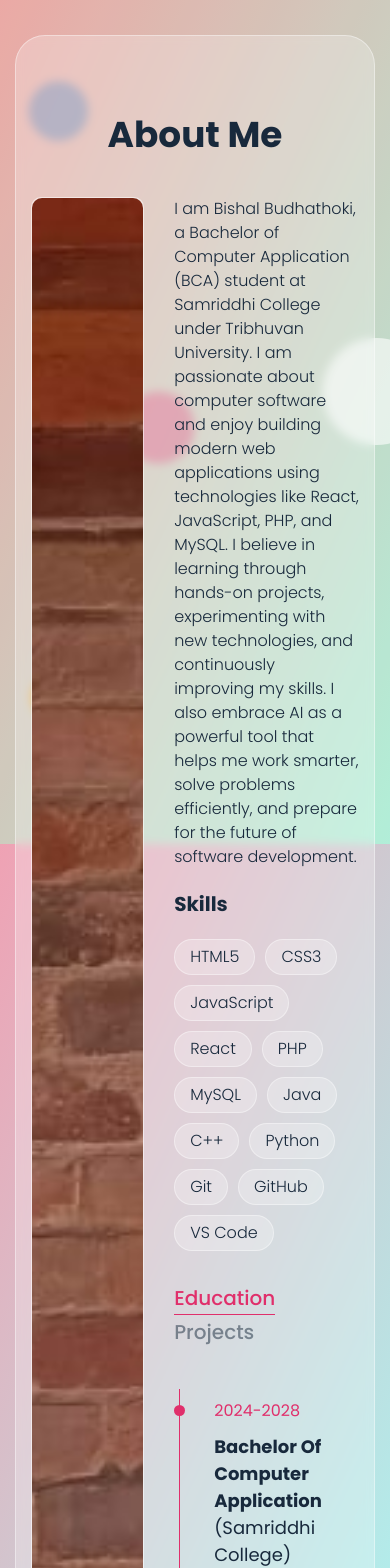
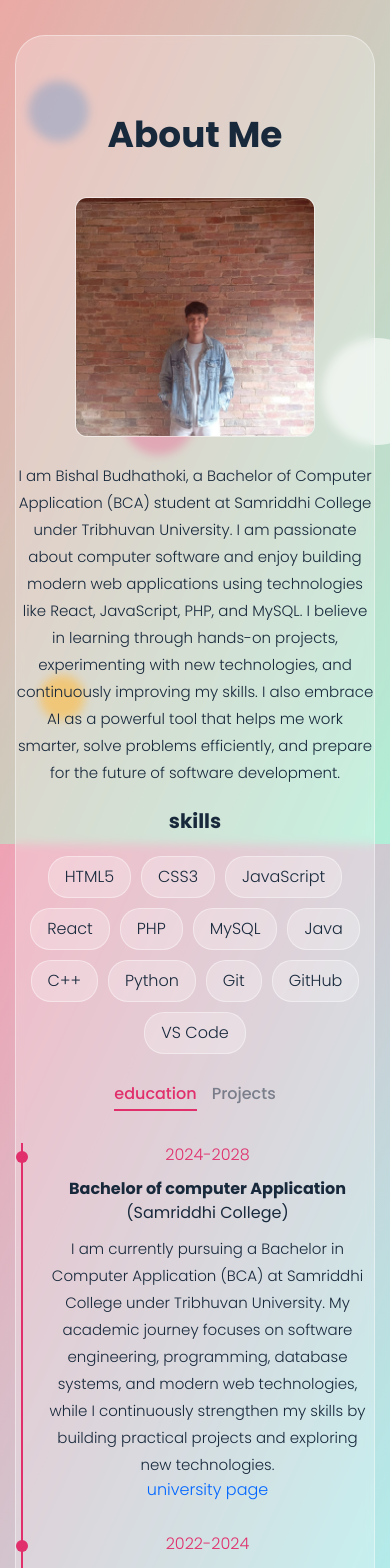
Before and after one commit to bishalbudhathoki004/portfolio, a React (Vite) app: page /about in a window 390 px wide. Shown: the top 1568 px of the page. Built offline with nearby package versions, Linux system fonts and the light colour scheme.

Commit message:
Update style.css

```diff
--- a/src/components/AboutMe/style.css
+++ b/src/components/AboutMe/style.css
@@ -1,145 +1,108 @@
+.about__container {
+  display: flex;
+  align-items: center;
+  justify-content: space-between;
+  gap: 60px;
+}
+
 .about-img {
   width: 40%;
-  padding: 0 15px;
 }
 
 .about-text {
   width: 60%;
-  padding: 0 15px;
+}
 
-  p {
+.about-text p {
   font-size: 16px;
   font-family: "Poppins", sans-serif;
   font-weight: 300;
   color: #18293c;
-    line-height: 1.5;
-  }
+  line-height: 1.8;
 }
 
 .about-img .img-box {
-  background-color: rgba(255, 255, 255, 0.25);
+  width: 100%;
   max-width: 380px;
   height: 380px;
+  margin: auto;
+  background-color: rgba(255, 255, 255, 0.25);
   border: 1px solid rgba(255, 255, 255, 0.4);
-  border-radius: 10px;
-  -webkit-border-radius: 10px;
-  -moz-border-radius: 10px;
-  -ms-border-radius: 10px;
-  -o-border-radius: 10px;
+  border-radius: 12px;
+  overflow: hidden;
 }
 
 .about-img .img-box img {
   width: 100%;
   height: 100%;
-  border-radius: 10px;
   object-fit: cover;
+  display: block;
 }
 
 .about-text h3 {
-  text-transform: capitalize;
-  font-size: 20px;
+  font-size: 22px;
   margin: 20px 0;
 }
 
 .about-text .skills {
   display: flex;
   flex-wrap: wrap;
+  gap: 10px;
 }
 
 .skill-item {
   background-color: #ffffff40;
   border: 1px solid #ffffff66;
   border-radius: 20px;
-  margin: 0 10px 10px 0;
-  padding: 5px 15px;
+  padding: 8px 16px;
   text-transform: capitalize;
-  cursor: pointer;
-  position: relative;
 }
 
 .about-tabs {
-  margin-top: 20px;
+  margin-top: 25px;
 }
 
 .about-tabs .tab-item {
   padding: 2px 0;
-  background-color: transparent;
+  background: transparent;
   border: none;
-  text-transform: capitalize;
-  display: inline-block;
   color: #18293c;
   font-size: 20px;
+  font-weight: 500;
+  margin-right: 30px;
   cursor: pointer;
-  font-weight: 500;
-  margin: 0 30px 0 0;
+  opacity: .5;
   position: relative;
-  opacity: 0.5;
-  transition: all 0.3s ease;
+  transition: .3s;
 }
 
 .about-tabs .tab-item:last-child {
-  margin: 0;
+  margin-right: 0;
 }
 
 .about-tabs .tab-item::before {
   content: "";
   position: absolute;
   left: 0;
-  bottom: 0;
-  width: 0%;
-  height: 1px;
-  background-color: #18293c;
-  transition: width 0.3s ease;
+  bottom: -3px;
+  width: 0;
+  height: 2px;
+  background: #e02f6b;
+  transition: .3s;
 }
 
-.about-tabs .tab-item:hover::before {
-  width: 100%;
-}
-
+.about-tabs .tab-item:hover::before,
 .about-tabs .tab-item.active::before {
   width: 100%;
-  background-color: #e02f6b;
 }
 
 .about-tabs .tab-item.active {
   color: #e02f6b;
   opacity: 1;
-  cursor: auto;
-}
-
-.about-text .timeline {
-  position: relative;
-}
-
-.about-text .timeline .date {
-  display: block;
-  margin: 0 0 10px;
-  font-size: 16px;
-  font-family: "Poppins", sans-serif;
-  font-weight: 300;
-}
-
-a {
-  font-size: 16px;
-  text-decoration: none;
-  font-family: "Poppins", sans-serif;
-  font-weight: 300;
-  color: #0000ff;
-  line-height: 1.5;
-}
-
-.about-text .timeline::before {
-  content: "";
-  position: absolute;
-  height: 100%;
-  width: 1px;
-  top: 0;
-  left: 5px;
-  background-color: #e02f6b;
 }
 
 .about-text .tab-content {
-  padding: 40px 0;
+  padding: 35px 0;
   display: none;
 }
 
@@ -147,96 +110,161 @@ a {
   display: block;
 }
 
-.about-text .timeline-item {
-  margin-bottom: 30px;
+.about-text .timeline {
   position: relative;
-  padding: 10px 0 0 40px;
 }
 
-.about-text .timeline-item::before {
+.about-text .timeline::before {
   content: "";
   position: absolute;
-  height: 11px;
-  width: 11px;
-  background-color: #e02f6b;
-  left: 0;
-  top: 16px;
-  border-radius: 50%;
-  -webkit-border-radius: 50%;
-  -moz-border-radius: 50%;
-  -ms-border-radius: 50%;
-  -o-border-radius: 50%;
+  left: 5px;
+  top: 0;
+  width: 2px;
+  height: 100%;
+  background: #e02f6b;
+}
+
+.about-text .timeline-item {
+  position: relative;
+  padding-left: 35px;
+  margin-bottom: 30px;
 }
 
 .about-text .timeline-item:last-child {
   margin-bottom: 0;
 }
 
+.about-text .timeline-item::before {
+  content: "";
+  position: absolute;
+  left: 0;
+  top: 8px;
+  width: 12px;
+  height: 12px;
+  background: #e02f6b;
+  border-radius: 50%;
+}
+
 .about-text .timeline-item .date {
   display: block;
   color: #e02f6b;
-  font-weight: 400;
-  margin: 0 0 10px;
+  margin-bottom: 10px;
 }
 
 .about-text .timeline-item h4 {
   font-size: 18px;
-  text-transform: capitalize;
-  margin: 0 0 10px;
+  margin-bottom: 10px;
 }
 
 .about-text .timeline-item h4 span {
   font-weight: 400;
 }
 
+.about-text a {
+  color: #0066ff;
+  text-decoration: none;
+  word-break: break-word;
+}
+
+.about-text a:hover {
+  text-decoration: underline;
+}
+
 .about-text .btn {
-  margin: 0 15px 15px 0;
+  margin: 10px 15px 0 0;
 }
 
 .btn {
-  line-height: 1.5;
-  background-color: rgb(255 255 255 / 25%);
-  border: 1px solid rgba(255 255 255 / 0.4);
-  padding: 10px 28px;
-  display: inline-block;
+  background: rgba(255,255,255,.25);
+  border: 1px solid rgba(255,255,255,.4);
+  color: #e02f6b;
+  padding: 12px 30px;
   border-radius: 30px;
-  color: #e02f6b;
-  font-weight: 500;
-  text-transform: capitalize;
-  font-family: inherit;
   font-size: 16px;
   cursor: pointer;
-  user-select: none;
-  position: relative;
-  overflow: hidden;
-  vertical-align: middle;
-  transition: color 0.3s ease;
-  -webkit-transition: color 0.3s ease;
-  -moz-transition: color 0.3s ease;
-  -ms-transition: color 0.3s ease;
-  -o-transition: color 0.3s ease;
-  -webkit-border-radius: 30px;
-  -moz-border-radius: 30px;
-  -ms-border-radius: 30px;
-  -o-border-radius: 30px;
-  border-radius: 30px;
+  transition: .3s;
+}
 
-  &:hover {
+.btn:hover {
+  background: #e02f6b;
   color: #fff;
 }
+
+/* ========================= */
+/* Tablet */
+/* ========================= */
+
+@media (max-width:991px){
+
+.about__container{
+    flex-direction:column;
+    text-align:center;
+    gap:40px;
 }
 
-.about__container {
-  display: flex;
-}
-@media (max-width: 767px) {
-  .about__container {
-    flex-wrap: wrap;
+.about-img,
+.about-text{
+    width:100%;
 }
 
-  .about-img .img-box {
-    width: 100%;
-    height: 100%;
-    border-radius: 10px;
+.about-img .img-box{
+    max-width:320px;
+    height:320px;
 }
+
+.about-text .skills{
+    justify-content:center;
 }
+
+.about-text .btn{
+    margin:10px;
+}
+
+}
+
+/* ========================= */
+/* Mobile */
+/* ========================= */
+
+@media (max-width:576px){
+
+.about__container{
+    gap:25px;
+}
+
+.about-img .img-box{
+    max-width:240px;
+    height:240px;
+}
+
+.about-text h3{
+    font-size:20px;
+}
+
+.about-text p{
+    font-size:15px;
+}
+
+.about-tabs{
+    text-align:center;
+}
+
+.about-tabs .tab-item{
+    font-size:16px;
+    margin-right:15px;
+}
+
+.about-text .timeline-item{
+    padding-left:25px;
+}
+
+.about-text .timeline-item h4{
+    font-size:16px;
+}
+
+.about-text .btn{
+    width:100%;
+    margin:10px 0;
+}
+
+}
```
Lines whose indentation alone changed are shown as unchanged.
